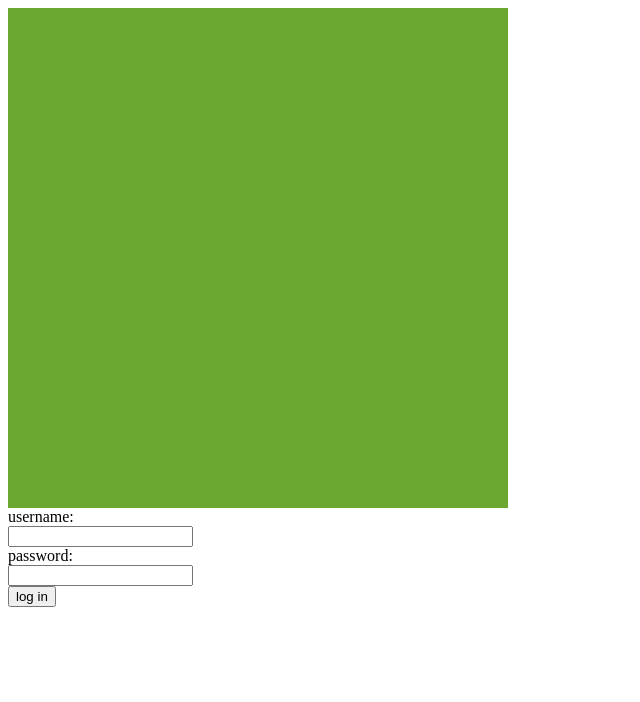
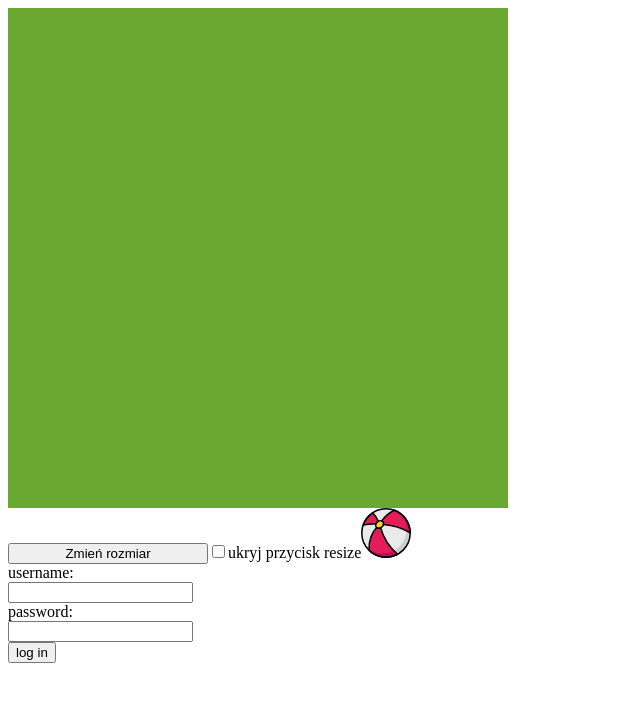
Before and after one commit to PawelKoelmer/PS-intern-exercises, a plain HTML site: page index.html in a window 1280 px wide. Shown: the whole page, without its empty margins (0-640 px from the left). Drawn offline with Linux system fonts and the light colour scheme.

Commit message:
Add animation for ball

```diff
--- a/domExercise.js
+++ b/domExercise.js
@@ -50,6 +50,19 @@ const hideElement = (elemId,isHidden) => {
 
 const calculateLength = (startingPoint,endPoint) => {
     return Math.pow((Math.pow(endPoint.mouseX - startingPoint.mouseX,2) + Math.pow((endPoint.mouseY - startingPoint.mouseY),2)),1/2);
+}
+
+const rotateImageFunction = () => {
+    const image = querySelect('ball');
+
+    image.addEventListener('mouseenter', (event) => {
+            if(event.target.id  === image.id){
+                image.classList.add('imageTrans')
+            }
+    })
+    image.addEventListener('mouseout',(event) => {
+        image.classList.remove('imageTrans');
+    })
 }
 
 //CREATING FUNCTIONS
@@ -110,15 +123,16 @@ const addCheckboxFunctionality = () => {
 
 const render = () =>{
     appendElementToOther(createContainer('container', 'main_container'));
-    appendElementToOther(createButton('btn1', 'button', 'Zmień kolor' ,
-            changeContainerColor,['container','red']),
-        querySelect('container'));
+    // appendElementToOther(createButton('btn1', 'button', 'Zmień kolor' ,
+    //         changeContainerColor,['container','red']),
+    //     querySelect('container'));
     appendElementToOther(createButton('btn2','button','Zmień rozmiar',
         resizeContainer,['container',window.outerWidth,window.outerHeight]))
     appendElementToOther(createInput('select1','checkbox',))
     appendElementToOther(createLabelForElement('select1','ukryj przycisk resize'))
     addCheckboxFunctionality()
-
+    appendElementToOther(createImageField('50px','50px','preview.svg'));
+    rotateImageFunction();
 }
 
 
@@ -151,10 +165,16 @@ const createLabelForElement = (targetId,labelText) =>{
     return label;
 }
 
+const createImageField = (width,height,src) => {
+    const image = createElement('img','','ball');
+    image.style.width = width;
+    image.style.height = height;
+    image.setAttribute('src',src);
+    return image;
+}
 
 
 //Render Site
 
 
-render()
-dragAndDropAlert();
+render();
--- a/index.html
+++ b/index.html
@@ -5,8 +5,15 @@
     <meta http-equiv="X-UA-Compatible" content="IE=edge">
     <meta name="viewport" content="width=device-width, initial-scale=1.0">
     <title>Document</title>
+    <style>
+        .imageTrans{
+            transition-duration: 2s;
+            transform: rotate(360deg);
+        }
+    </style>
 </head>
 <body>
+
 <script src='domExercise.js'></script>
 <form id="form1">
     <label>username:</label>
```
Also changed, not shown: preview.svg (added).
